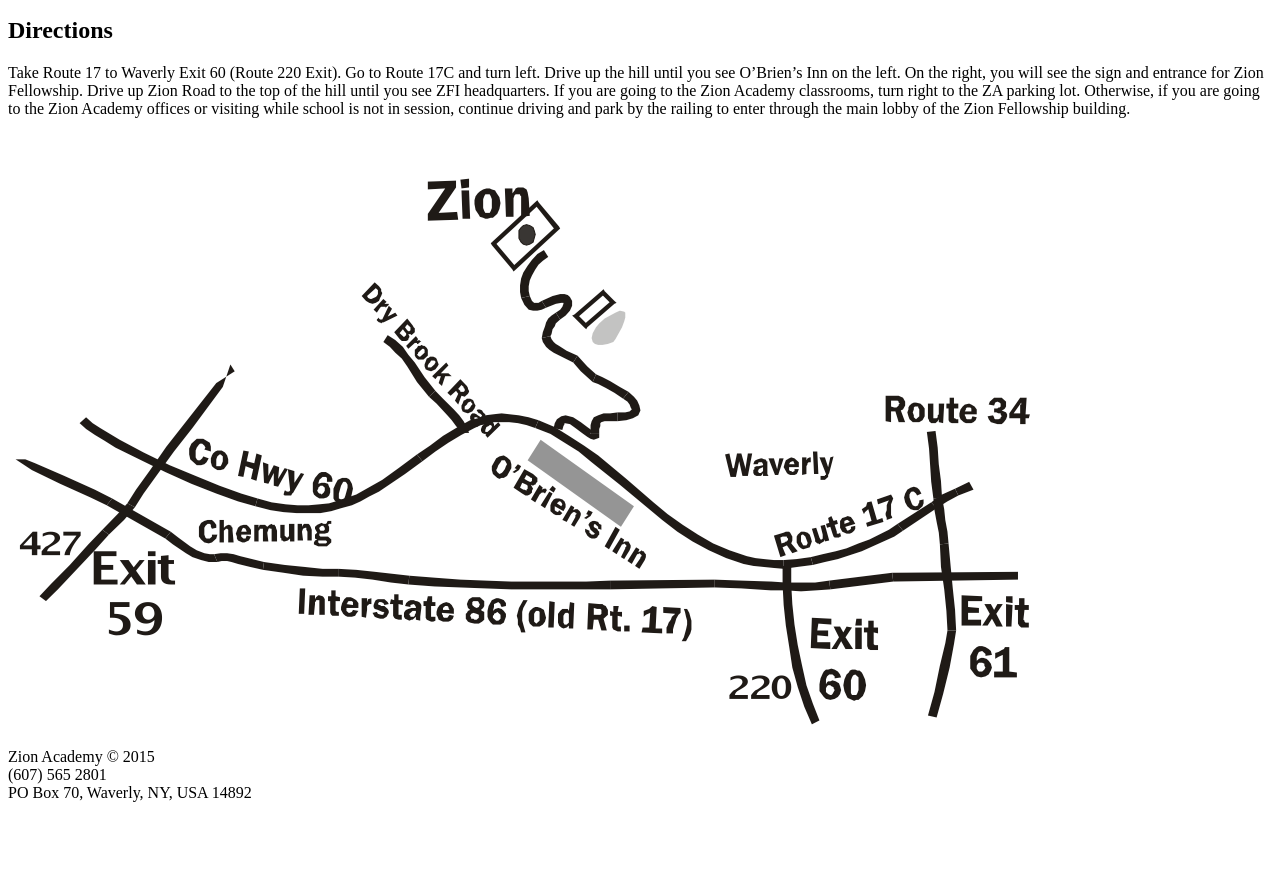
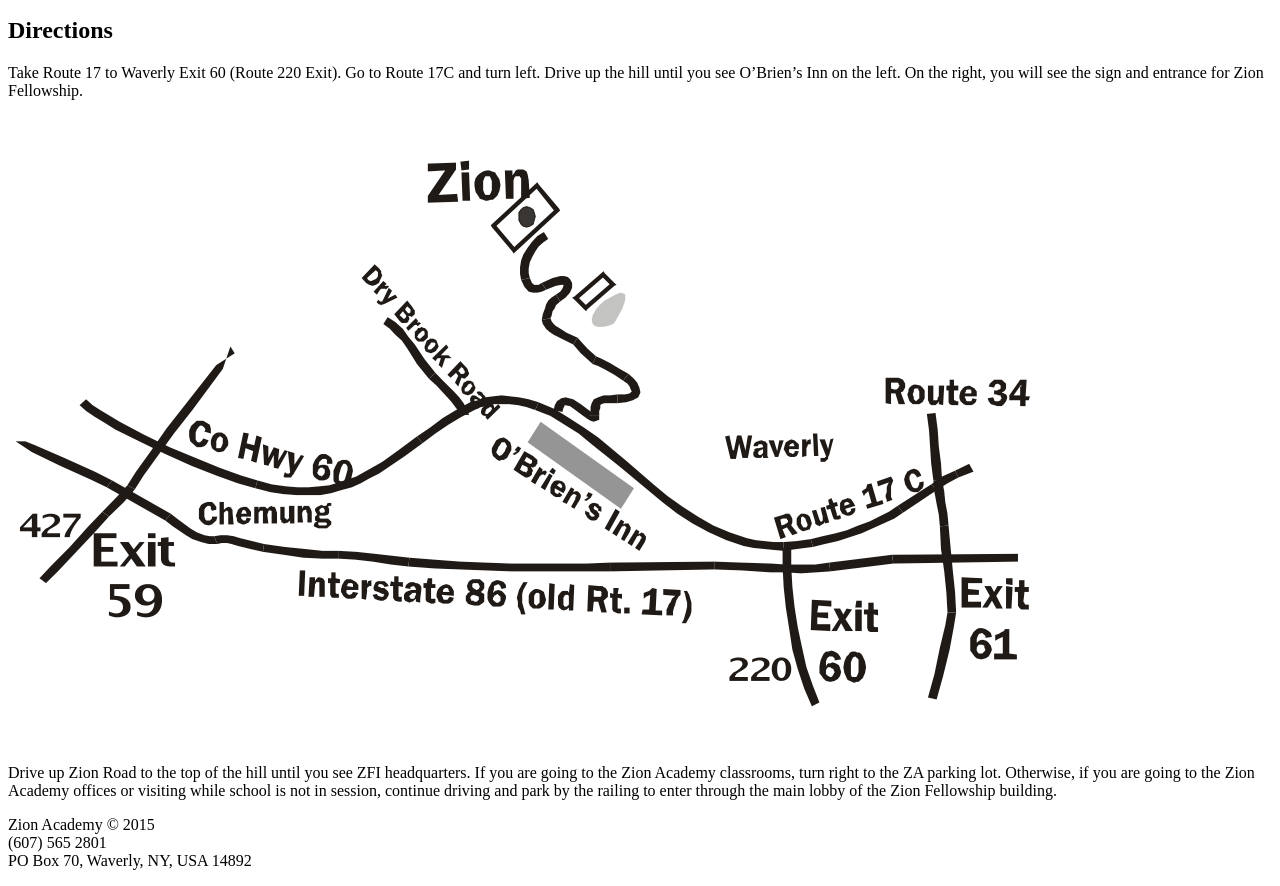
Before and after one commit to zionacademy/zionacademy.github.io, a plain HTML site: page contact.html in a window 1280 px wide. Shown: the part 751-1637 px from the top of the page. Before the commit the page ends 1569 px from the top, so only its background shows below. Drawn offline with Linux system fonts and the light colour scheme.

Commit message:
0.2.4
- reordered the location of the directions image within the text.

```diff
--- a/contact.html
+++ b/contact.html
@@ -62,14 +62,16 @@
     <h2>Directions</h2>
     <p>Take Route 17 to Waverly Exit 60 (Route 220 Exit). Go to Route 17C and
       turn left. Drive up the hill until you see O’Brien’s Inn on the left. On
-      the right, you will see the sign and entrance for Zion Fellowship. Drive
-      up Zion Road to the top of the hill until you see ZFI headquarters. If you
-      are going to the Zion Academy classrooms, turn right to the ZA parking lot.
-      Otherwise, if you are going to the Zion Academy offices or visiting while
-      school is not in session, continue driving and park by the railing to
-      enter through the main lobby of the Zion Fellowship building.</p>
-      <br>
+      the right, you will see the sign and entrance for Zion Fellowship.<p>
+    <br>
     <p><img id="dir" src="images/dir.png"></p>
+    <br>
+    <p>Drive up Zion Road to the top of the hill until you see ZFI headquarters.
+      If you are going to the Zion Academy classrooms, turn right to the ZA
+      parking lot. Otherwise, if you are going to the Zion Academy offices or
+      visiting while school is not in session, continue driving and park by the
+      railing to enter through the main lobby of the Zion Fellowship building.</p>
+
   </section>
 
   <footer>
```
